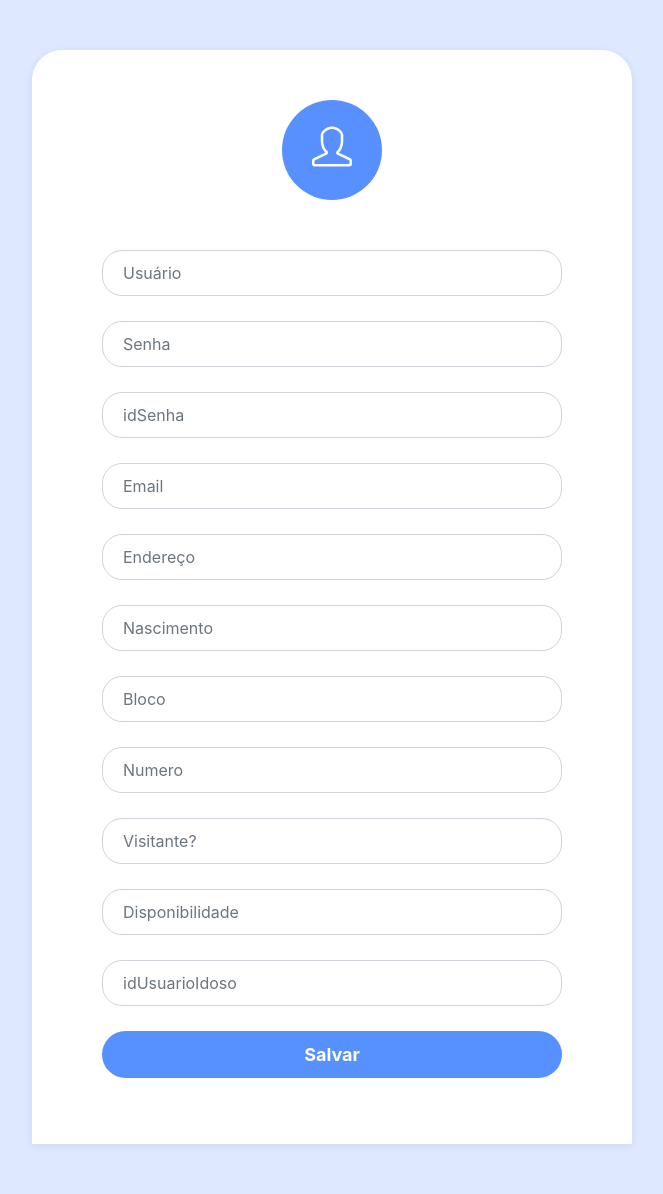
After one commit to viniciustavanoferreira/voluntariado-site, a PHP site: page /testes/teste.html in a window 1280 px wide. The commit adds this page. Shown: the whole page, without its empty margins (308-971 px from the left). Run offline with PHP 8.4, Linux system fonts and the light colour scheme; some libraries are stand-ins or nearby versions.

Commit message:
feat/form-cru-usuario-voluntario

```diff
--- /dev/null
+++ b/testes/teste.css
@@ -0,0 +1,97 @@
+body{
+    background-color: #dee9ff;
+}
+
+.registration-form{
+	padding: 50px 0;
+}
+
+.registration-form form{
+    background-color: #fff;
+    max-width: 600px;
+    margin: auto;
+    padding: 50px 70px;
+    border-top-left-radius: 30px;
+    border-top-right-radius: 30px;
+    box-shadow: 0px 2px 10px rgba(0, 0, 0, 0.075);
+}
+
+.registration-form .form-icon{
+	text-align: center;
+    background-color: #5891ff;
+    border-radius: 50%;
+    font-size: 40px;
+    color: white;
+    width: 100px;
+    height: 100px;
+    margin: auto;
+    margin-bottom: 50px;
+    line-height: 100px;
+}
+
+.registration-form .item{
+	border-radius: 20px;
+    margin-bottom: 25px;
+    padding: 10px 20px;
+}
+
+.registration-form .create-account{
+    border-radius: 30px;
+    padding: 10px 20px;
+    font-size: 18px;
+    font-weight: bold;
+    background-color: #5791ff;
+    border: none;
+    color: white;
+    margin-top: 20px;
+}
+
+.registration-form .social-media{
+    max-width: 600px;
+    background-color: #fff;
+    margin: auto;
+    padding: 35px 0;
+    text-align: center;
+    border-bottom-left-radius: 30px;
+    border-bottom-right-radius: 30px;
+    color: #9fadca;
+    border-top: 1px solid #dee9ff;
+    box-shadow: 0px 2px 10px rgba(0, 0, 0, 0.075);
+}
+
+.registration-form .social-icons{
+    margin-top: 30px;
+    margin-bottom: 16px;
+}
+
+.registration-form .social-icons a{
+    font-size: 23px;
+    margin: 0 3px;
+    color: #5691ff;
+    border: 1px solid;
+    border-radius: 50%;
+    width: 45px;
+    display: inline-block;
+    height: 45px;
+    text-align: center;
+    background-color: #fff;
+    line-height: 45px;
+}
+
+.registration-form .social-icons a:hover{
+    text-decoration: none;
+    opacity: 0.6;
+}
+
+@media (max-width: 576px) {
+    .registration-form form{
+        padding: 50px 20px;
+    }
+
+    .registration-form .form-icon{
+        width: 70px;
+        height: 70px;
+        font-size: 30px;
+        line-height: 70px;
+    }
+}
--- /dev/null
+++ b/testes/teste.html
@@ -0,0 +1,61 @@
+<!DOCTYPE html>
+<html>
+<head>
+    <meta charset="utf-8">
+    <meta http-equiv="X-UA-Compatible" content="IE=edge">
+    <meta name="viewport" content="width=device-width, initial-scale=1">
+    <title>The Easiest Way to Add Input Masks to Your Forms</title>
+    <link href="https://cdnjs.cloudflare.com/ajax/libs/simple-line-icons/2.4.1/css/simple-line-icons.min.css" rel="stylesheet">
+    <link rel="stylesheet" href="https://maxcdn.bootstrapcdn.com/bootstrap/4.0.0/css/bootstrap.min.css">
+    <link rel="stylesheet" href="/testes/teste.css">
+</head>
+<body>
+    <div class="registration-form">
+        <form>
+            <div class="form-icon">
+                <span><i class="icon icon-user"></i></span>
+            </div>
+            <div class="form-group">
+                <input type="text" class="form-control item" id="username" placeholder="Usuário">
+            </div>
+            <div class="form-group">
+                <input type="password" class="form-control item" id="password" placeholder="Senha">
+            </div>
+            <div class="form-group">
+                <input type="password" class="form-control item" id="password" placeholder="idSenha">
+            </div>
+            <div class="form-group">
+                <input type="text" class="form-control item" id="email" placeholder="Email">
+            </div>
+            <div class="form-group">
+                <input type="text" class="form-control item" id="phone-number" placeholder="Endereço">
+            </div>
+            <div class="form-group">
+                <input type="text" class="form-control item" id="birth-date" placeholder="Nascimento">
+            </div>
+            <div class="form-group">
+                <input type="password" class="form-control item" id="password" placeholder="Bloco">
+            </div>
+            <div class="form-group">
+                <input type="password" class="form-control item" id="password" placeholder="Numero">
+            </div>
+            <div class="form-group">
+                <input type="password" class="form-control item" id="password" placeholder="Visitante?">
+            </div>
+            <div class="form-group">
+                <input type="password" class="form-control item" id="password" placeholder="Disponibilidade">
+            </div>
+            <div class="form-group">
+                <input type="password" class="form-control item" id="password" placeholder="idUsuarioIdoso">
+            </div>
+            <div class="form-group">
+                <button type="button" class="btn btn-block create-account">Salvar</button>
+            </div>
+        </form>
+
+    </div>
+    <script type="text/javascript" src="https://code.jquery.com/jquery-3.2.1.min.js"></script>
+    <script type="text/javascript" src="https://cdnjs.cloudflare.com/ajax/libs/jquery.mask/1.14.15/jquery.mask.min.js"></script>
+    <script src="assets/js/script.js"></script>
+</body>
+</html>
```
Also changed, not shown: pgprincipal.css (+105 -0 lines), php/pagina-perfil.php (+100 -10 lines), .github/workflows/main.yml (deleted).
